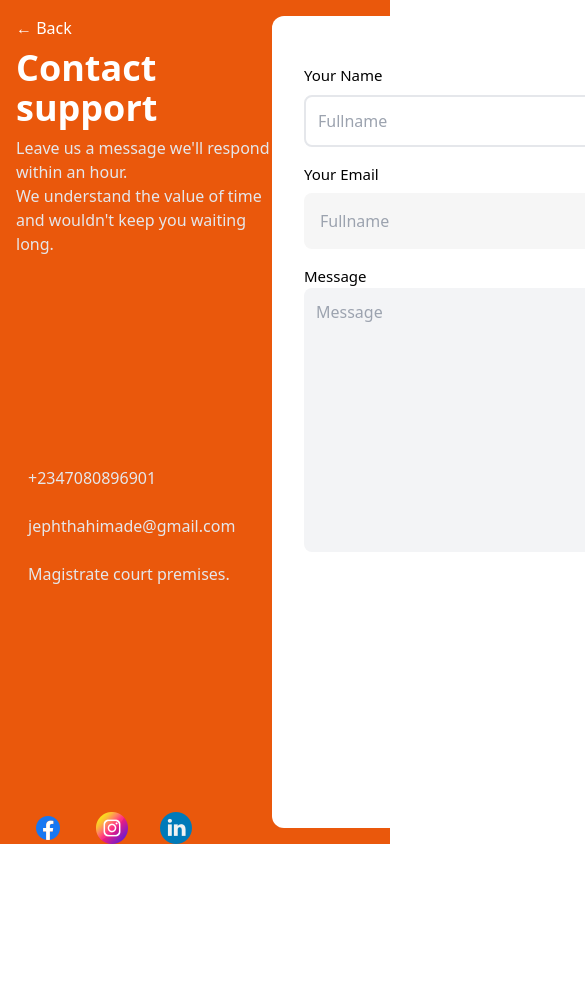
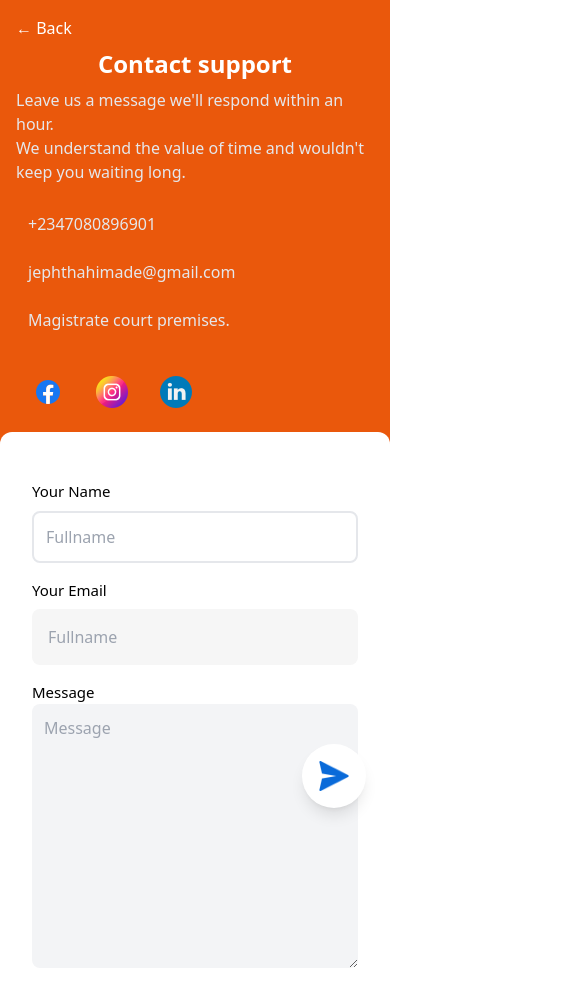
Before and after one commit to Chris-Imade/Important-Catlog, a React (Create React App) app: page /contact in a window 390 px wide. Shown: the top 984 px of the page, 585 px wide, since content can reach past the window. Before the commit the page ends 860 px from the top, so only its background shows below. Built offline with nearby package versions, Linux system fonts and the light colour scheme; no server answers; the database is empty.

Commit message:
finalized the responsiveness update waiting for test feedback

```diff
--- a/src/components/Footer.jsx
+++ b/src/components/Footer.jsx
@@ -49,7 +49,7 @@ export const Footer = () => {
             </ol>
           </div>
         </div>
-        <div className="text-white mb-8">&copy; Copyright 2022, Genius Hub Global Initiative. All rights reserved</div>
+        <div className="text-white mb-8 mx-4">&copy; Copyright 2022, Genius Hub Global Initiative. All rights reserved</div>
     </div>
   )
 };
--- a/src/components/Header.jsx
+++ b/src/components/Header.jsx
@@ -30,7 +30,7 @@ const Header = () => {
                     </div>
                </div>
                <div className={styles.border__line}></div>
-               <div className="nav__bottom flex flex-col py-4 px-10 items-center justify-between md:flex-row md:justify-between">
+               <div className="nav__bottom flex flex-col py-4 lg:px-10 items-center justify-between md:flex-row md:justify-between">
                     <ul className={`${styles.ul} mb-4 md:mb-0`}>
                         <li className={location.pathname === "/" ? styles.active : ""}><Link to="/" >Home</Link></li>
                         <li className={location.pathname === "/products" ? styles.active : ""}><Link to="/products" >Products</Link></li>
@@ -66,7 +66,7 @@ const Header = () => {
                 </div>
            </div>
            <div className={styles.border__line}></div>
-           <div className="nav__bottom flex py-4 flex-col px-10 items-center justify-between md:flex-row md:justify-between">
+           <div className="nav__bottom flex py-4 flex-col lg:px-10 items-center justify-between md:flex-row md:justify-between">
                 <ul className={`${styles.ul} mb-4 md:mb-0`}>
                     <li className={location.pathname === "/" ? styles.active : ""}><Link to="/" >Home</Link></li>
                     <li className={location.pathname === "/products" ? styles.active : ""}><Link to="/products" >Products</Link></li>
@@ -102,7 +102,7 @@ const Header = () => {
                     </div>
                </div>
                <div className={styles.border__line}></div>
-               <div style={{ marginTop: 5, marginBottom: 5 }} className="nav__bottom flex flex-col px-10 items-center justify-between md:flex-row md:justify-between">
+               <div style={{ marginTop: 5, marginBottom: 5 }} className="nav__bottom flex flex-col lg:px-10 items-center justify-between md:flex-row md:justify-between">
                     <ul className={`${styles.ul} mb-4 md:mb-0`}>
                         <li className={location.pathname === "/" ? styles.active : ""}><Link to="/" >Home</Link></li>
                         <li className={location.pathname === "/products" ? styles.active : ""}><Link to="/products" >Products</Link></li>
--- a/src/pages/Cart.jsx
+++ b/src/pages/Cart.jsx
@@ -2,7 +2,7 @@ import React, { useEffect, useState } from 'react';
 import styles from '../styles/cart.module.css';
 import { Header, CartItem, Footer } from '../components/index';
 import { Link } from 'react-router-dom';
-import { useSelector, useDispatch } from 'react-redux';
+import { useDispatch } from 'react-redux';
  import { store } from "../Redux/store";
 import { allActions } from '../Redux/ActionCreators/action';
 import { bindActionCreators } from "redux";
@@ -53,7 +53,7 @@ const Cart = ({ onUpdateCartQty, onRemoveFromCart }) => {
         <div className="mt-56">
             <Header />
            <div className={`${styles.cartContainer} mx-40`}>
-            <h3 className={`${styles.cartTitle}`}>{`Cart[${cart === undefined ? "No" : amount } item(s)]`}</h3>
+            <h3 className={`lg:text-[3rem] lg:font-[600] w-[7rem] lg:w-[23rem] text-center ml-[-2rem] lg:ml-0`}>{`Cart[${cart === undefined ? "No" : amount } item(s)]`}</h3>
              <>
              { !cart.line_items ? (
                 <div className='flex flex-col justify-start items-center mt-6 text-4xl'>
@@ -98,11 +98,11 @@ const Cart = ({ onUpdateCartQty, onRemoveFromCart }) => {
                   <p>Delivery fee not included</p>
                 </div>
                 <div className='flex flex-col justify-center items-center mt-20'>
-                  <div>
-                    <Link to="/products"><button type='button' className='lg:mr-4 text-gray-900 font-semibold shadow-xl py-4 px-6 rounded-md'>Continue Shopping</button></Link>
-                    <Link to="/checkout"><button type='button' style={{ backgroundColor: "#52BA00"}} className='lg:ml-4 text-white font-semibold shadow-xl py-4 px-6 rounded-md'>Proceed to check out</button></Link>
+                  <div className='flex'>
+                    <Link to="/products"><button type='button' className='mx-3 lg:mx-0 lg:mr-4 text-gray-900 font-semibold shadow-xl py-2 lg:py-4 px-4 lg:px-6 rounded-md'>Continue Shopping</button></Link>
+                    <Link to="/checkout"><button type='button' style={{ backgroundColor: "#52BA00"}} className='mx-3 lg:mx-0 lg:ml-4 text-white font-semibold shadow-xl py-2 lg:py-4 px-4 lg:px-6 rounded-md'>Proceed to check out</button></Link>
                   </div>
-                  <button onClick={() => clearLocalStoarage()} type="button" className='bg-orange-600 py-4 shadow-xl font-semibold rounded-md text-white mt-6 w-full'>Clear All</button>
+                  <button onClick={() => clearLocalStoarage()} type="button" className='bg-orange-600 py-4 shadow-xl font-semibold rounded-md text-white mt-6 w-[90%] lg:w-[100%]'>Clear All</button>
                 </div>
               </div>
             </div>
--- a/src/pages/Contact/Contact.jsx
+++ b/src/pages/Contact/Contact.jsx
@@ -9,14 +9,14 @@ import { Link } from "react-router-dom";
 const Contact = () => {
 
   return (
-    <div className='w-full h-[100vh] flex justify-between p-4 lg:p-12 bg-[#EA580C]'>
-       <div>
+    <div className='w-full h-[100vh] flex flex-col md:flex-row md:p-4 justify-between lg:p-12 bg-[#EA580C] relative'>
+      <div className='p-4 md:p-0'>
       <div className='hover:cursor-pointer text-white flex items-center mb-2' onClick={() => window.history.back()}>&larr; Back</div>
       {/* left */}
       <div className='flex flex-col justify-between h-full'>
         {/* left--top */}
         <div>
-          <h4 className='text-4xl font-semibold text-white mb-2'>Contact support</h4>
+          <h4 className='text-2xl md:text-4xl text-center md:text-left font-semibold text-white mb-2'>Contact support</h4>
           <p className='text-gray-200'>Leave us a message we'll respond within an hour. <br />We understand the value of time and wouldn't keep you waiting long.</p>
         </div>
         {/* left--center */}
@@ -28,7 +28,7 @@ const Contact = () => {
           </ul>
         </div>
         {/* left--bottom */}
-        <div className='flex justify-start'>
+        <div className='flex justify-start mb-6 md:mb-0'>
           <span onClick={() =>  window.open("https://www.facebook.com/geniushubglobal/", "_blank")} className='w-16 h-16 flex justify-center items-center rounded-full hover:shadow-lg hover:cursor-pointer hover:bg-white'><img src={Facebook} alt="Facebook" /></span>
           <span onClick={() =>  window.open("https://www.instagram.com/geniushubglobal/", "_blank")} className='w-16 h-16 flex justify-center items-center rounded-full hover:shadow-lg hover:cursor-pointer hover:bg-white'><img src={Instagram} alt="Instagram" /></span>
           <span onClick={() =>  window.open("https://ng.linkedin.com/company/genius-hub-global-initiative", "_blank")} className='w-16 h-16 flex justify-center items-center rounded-full hover:shadow-lg hover:cursor-pointer hover:bg-white'><img src={LinkedIn} alt="" /></span>
@@ -36,8 +36,8 @@ const Contact = () => {
       </div>
        </div>
       {/* Right */}
-      <div className="bg-white px-8 w-[30rem] rounded-[12px]">
-        <form className="flex flex-col relative">
+      <div className="bg-white px-8 md:w-[30rem] rounded-[12px]">
+        <form className="flex flex-col">
           <div className='flex flex-col mt-12'>
             <label htmlFor="name">Your Name</label>
             <input id="name" placeholder='Fullname' className="mb-4 mt-2 outline-none rounded-lg p-3 text-gray-400 border-2 border-solid hover:border-blue-300 border-gray-200" type="text" />
@@ -50,7 +50,7 @@ const Contact = () => {
             <label htmlFor="message">Message</label>
             <textarea id="message" placeholder='Message' name="message" cols="30" rows="10" className="mb-4 outline-none rounded-lg p-3 text-gray-400 bg-gray-100 hover:border-blue-300"></textarea>
           </div>
-          <div className='flex justify-center items-center absolute right-[-3.5rem] bottom-0 w-[4rem] h-[4rem] bg-white shadow-lg rounded-full'>
+          <div className='flex justify-center items-center fixed right-[1.5rem] bottom-9 w-[4rem] h-[4rem] bg-white shadow-lg rounded-full'>
             <span className="hover:cursor-pointer"><img width={30} src={Send} alt="Send" /></span>
           </div>
         </form>
--- a/src/styles/cart.module.css
+++ b/src/styles/cart.module.css
@@ -1,7 +1,3 @@
-.cartTitle {
-    font-weight: 600;
-    font-size: 3rem;
-}
 .cartLoading {
     height: 10rem;
     width: 100%;
```
